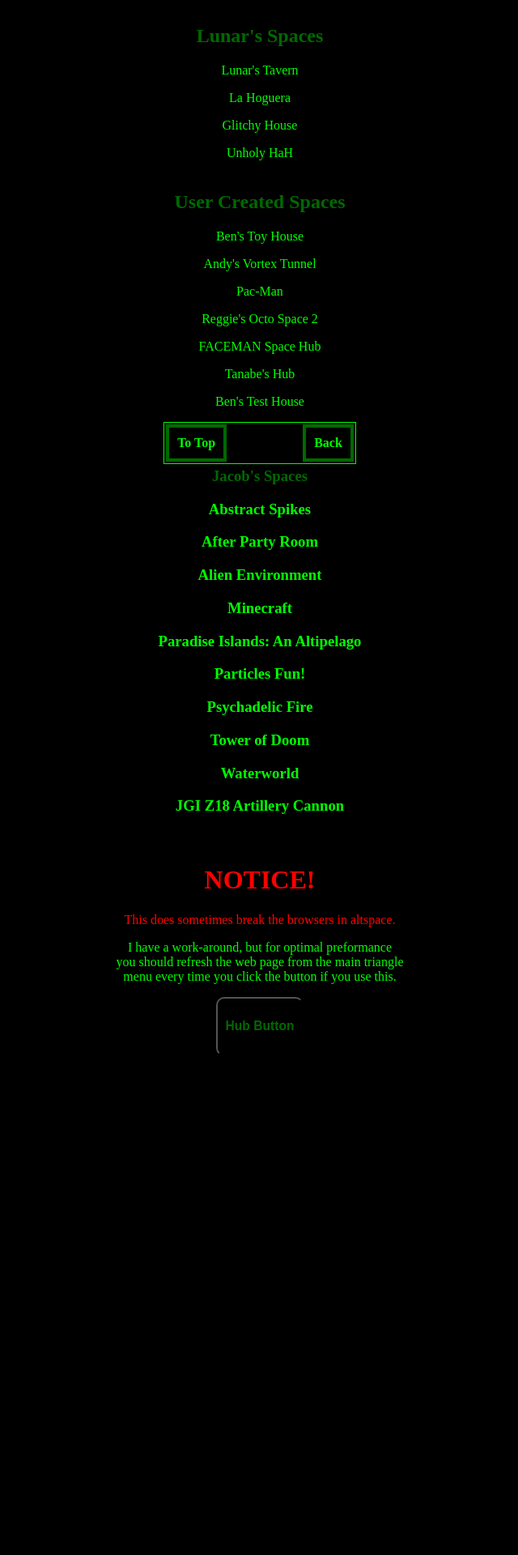
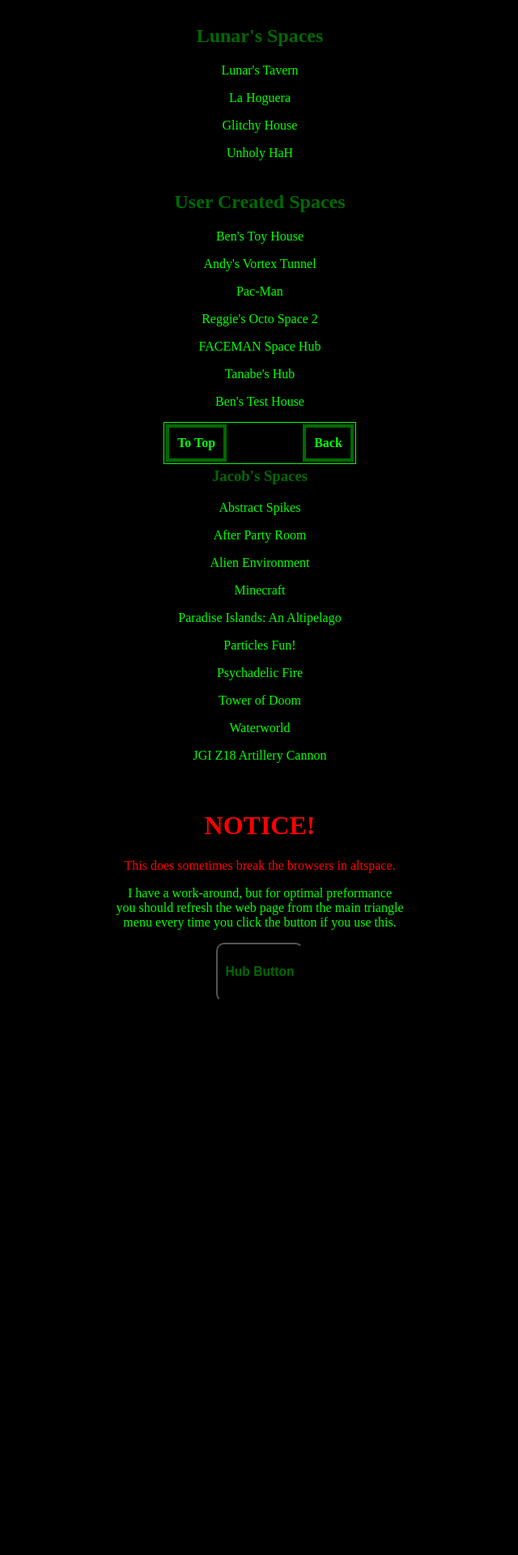
Before and after one commit to LunarTiger/AltspaceVR, a Jekyll site: the page teleportHub/index.html, which Jekyll copies as it is, in a window 1280 px wide. Shown: the part 327-2247 px from the top of the page at 81% size, without its empty margins (319-959 px from the left). Built offline with Jekyll 4.4.1, drawn with Linux system fonts in a browser that asks for light colours.

```diff
--- a/teleportHub/index.html
+++ b/teleportHub/index.html
@@ -51,7 +51,7 @@
 			<p><a href="altspace://account.altvr.com/api/spaces/test-house">Ben's Test House</a></p>
 			<p><a href="altspace://account.altvr.com/api/spaces/event-855383141190206287">Uganda by Meeka</a></p>
 		<hr style="height:1px; visibility:hidden;" />
-		<h3 id="jacob">Jacob's Spaces<h3>
+		<h3 id="jacob">Jacob's Spaces</h3>
 			<p><a href="altspace://account.altvr.com/api/spaces/abstract-spikes">Abstract Spikes</a></p>
 			<p><a href="altspace://account.altvr.com/api/spaces/after-party-event-space">After Party Room</a></p>
 			<p><a href="altspace://account.altvr.com/api/spaces/alien-environment">Alien Environment</a></p>
```
